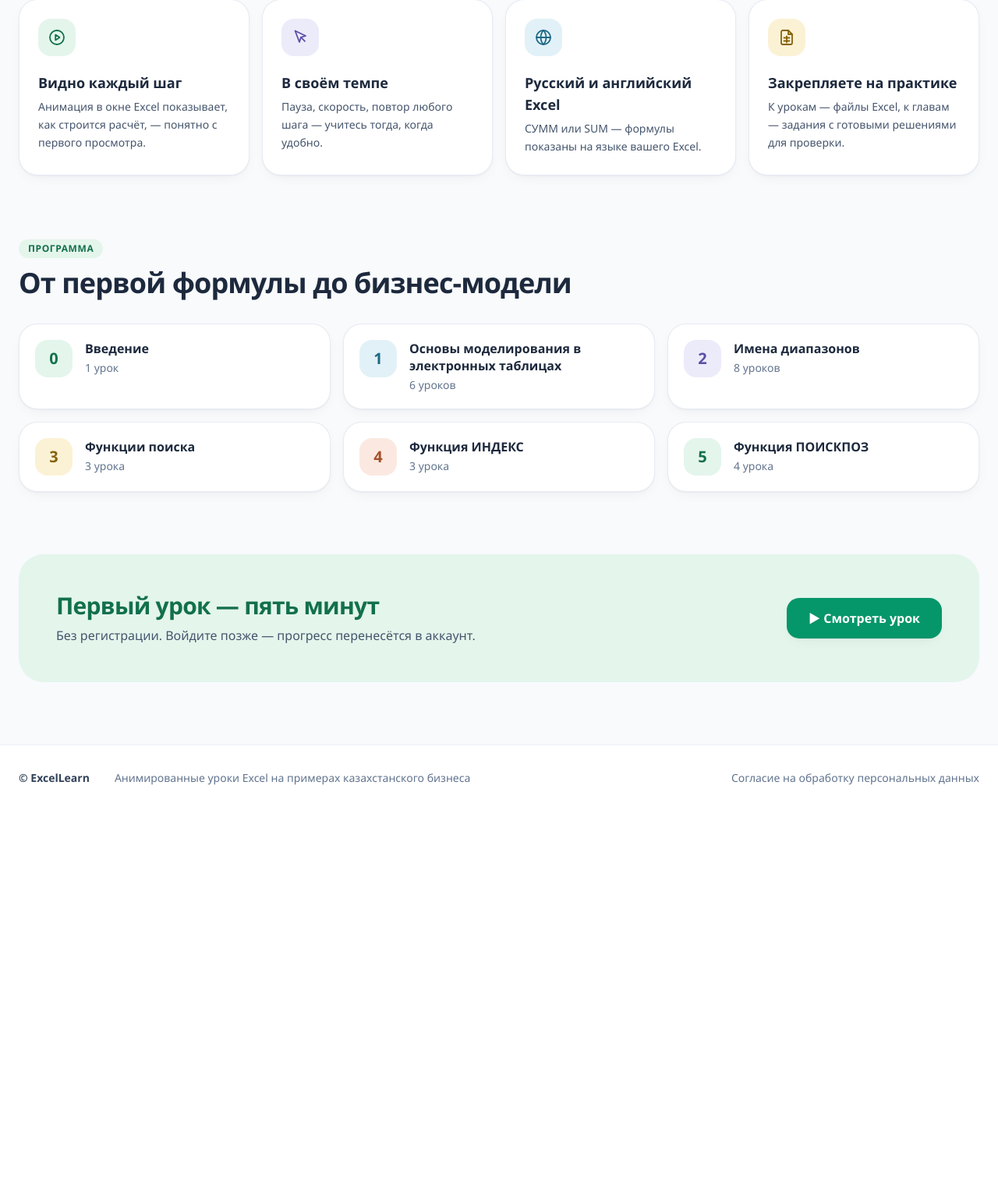
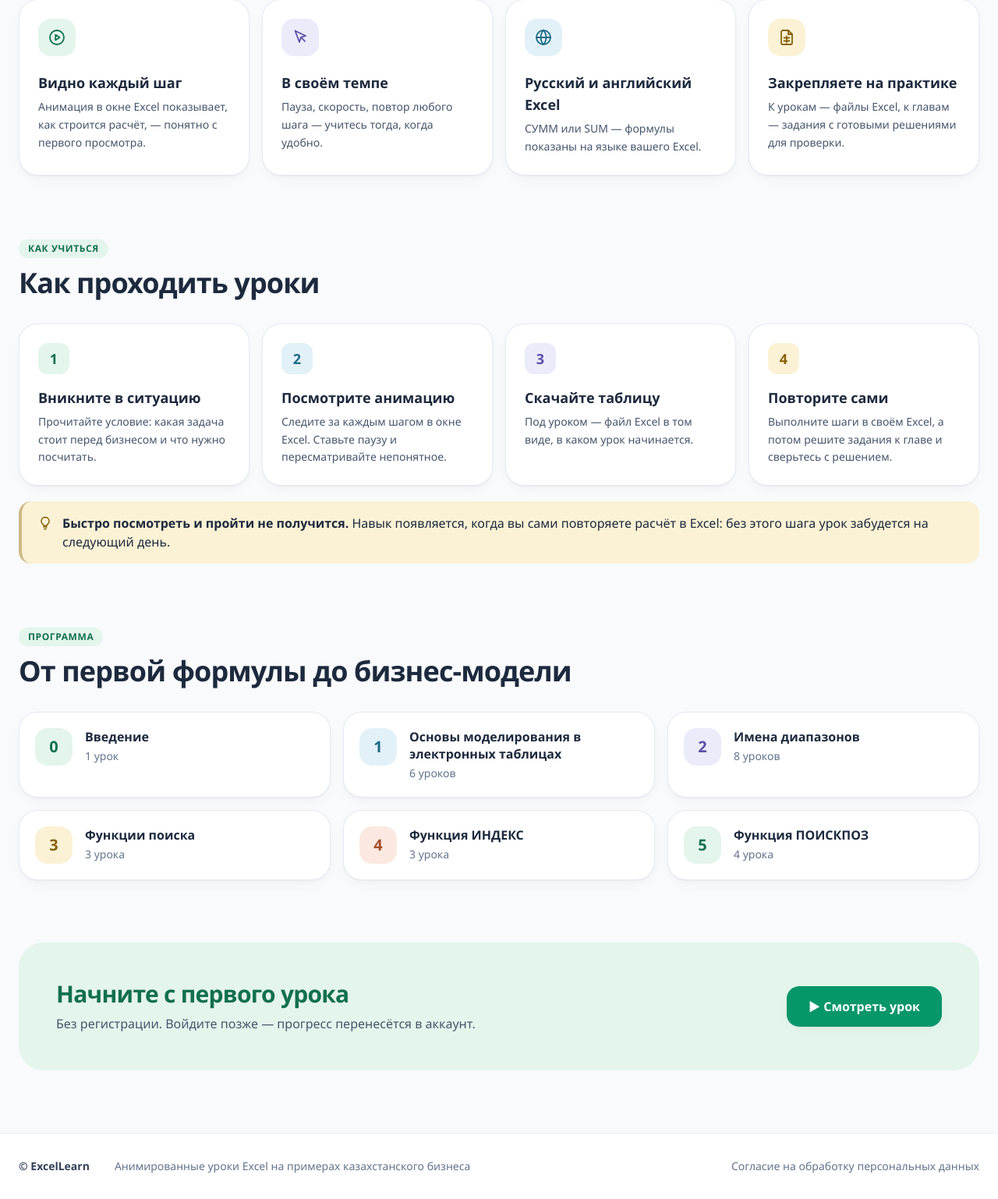
Before and after one commit to zhzhumabekov/ExcelLearn, a Django app: page / in a window 1280 px wide. Shown: the part 952-2490 px from the top of the page at 78% size. Before the commit the page ends 1959 px from the top, so only its background shows below. Run offline with Django 5.2, Linux system fonts and the light colour scheme; style sheets or scripts are compiled from the project's sources.

Commit message:
feat(site): главная — «Как проходить уроки»
- Четыре шага: вникнуть в ситуацию, посмотреть анимацию, скачать таблицу,
  повторить самому и решить задания к главе
- Плашка: быстро посмотреть и пройти не получится — навык появляется, только
  когда сам повторяешь расчёт в Excel
- Нижний блок «Первый урок — пять минут» → «Начните с первого урока»

Co-Authored-By: Claude Opus 5.5 <noreply@anthropic.com>

```diff
--- a/apps/catalog/templates/catalog/home.html
+++ b/apps/catalog/templates/catalog/home.html
@@ -114,6 +114,26 @@
     </ul>
   </section>
 
+  {# ---------- Как проходить уроки ---------- #}
+  <section class="py-10">
+    <p class="eyebrow">Как учиться</p>
+    <h2 class="mt-3 text-3xl font-extrabold tracking-tight sm:text-4xl">Как проходить уроки</h2>
+    <ol class="mt-8 grid gap-4 sm:grid-cols-2 lg:grid-cols-4">
+      {% for title, text in study_steps %}
+        <li class="card p-6">
+          <span class="grid size-10 place-items-center rounded-xl {% cycle 'bg-mint text-mint-ink' 'bg-sky text-sky-ink' 'bg-lavender text-lavender-ink' 'bg-butter text-butter-ink' %} font-display text-lg font-extrabold">{{ forloop.counter }}</span>
+          <h3 class="mt-4 text-lg font-bold">{{ title }}</h3>
+          <p class="mt-1.5 text-sm leading-relaxed text-slate-600">{{ text }}</p>
+        </li>
+      {% endfor %}
+    </ol>
+    <p class="mt-5 flex items-start gap-3 rounded-2xl border-l-4 border-butter-ink/40 bg-butter px-5 py-4 text-slate-800">
+      <span class="mt-0.5 flex-none text-butter-ink">{% include "_icon.html" with name="bulb" cls="size-5" %}</span>
+      <span><b>Быстро посмотреть и пройти не получится.</b> Навык появляется, когда вы сами повторяете расчёт в Excel:
+      без этого шага урок забудется на следующий день.</span>
+    </p>
+  </section>
+
   {# ---------- Программа ---------- #}
   <section class="py-10">
     <div class="flex flex-wrap items-end justify-between gap-4">
@@ -144,7 +164,7 @@
     <section class="mt-10 rounded-[2rem] bg-mint px-6 py-12 sm:px-12">
       <div class="flex flex-wrap items-center justify-between gap-6">
         <div>
-          <h2 class="text-3xl font-extrabold tracking-tight text-mint-ink">Первый урок — пять минут</h2>
+          <h2 class="text-3xl font-extrabold tracking-tight text-mint-ink">Начните с первого урока</h2>
           <p class="mt-2 max-w-xl text-slate-600">Без регистрации. Войдите позже — прогресс перенесётся в аккаунт.</p>
         </div>
         <a href="{% url 'catalog:lesson' first_lesson.id %}" class="btn btn-primary px-7 py-3.5 text-base">▶ Смотреть урок</a>
--- a/apps/catalog/views.py
+++ b/apps/catalog/views.py
@@ -23,6 +23,14 @@ HOME_TOPICS = [
     "Модели ценообразования",
 ]
 
+# Главная, «Как проходить уроки»
+HOME_STUDY_STEPS = [
+    ("Вникните в ситуацию", "Прочитайте условие: какая задача стоит перед бизнесом и что нужно посчитать."),
+    ("Посмотрите анимацию", "Следите за каждым шагом в окне Excel. Ставьте паузу и пересматривайте непонятное."),
+    ("Скачайте таблицу", "Под уроком — файл Excel в том виде, в каком урок начинается."),
+    ("Повторите сами", "Выполните шаги в своём Excel, а потом решите задания к главе и сверьтесь с решением."),
+]
+
 
 def home(request):
     registry = get_registry()
@@ -36,6 +44,7 @@ def home(request):
             "lesson_count": len(registry.lessons),
             "exercise_count": sum(len(items) for items in registry.exercises.values()),
             "topics": HOME_TOPICS,
+            "study_steps": HOME_STUDY_STEPS,
         },
     )
 
```
